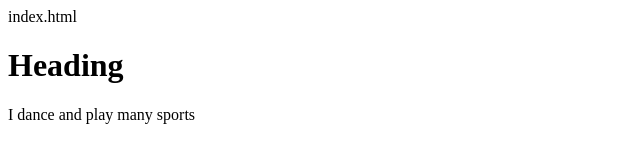
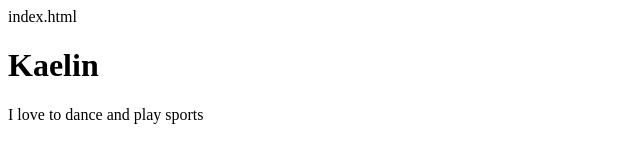
Before and after one commit to KaelinGraham/KaelinGraham.github.io, a plain HTML site: page index.html in a window 1280 px wide. Shown: the whole page, without its empty margins (0-640 px from the left). Drawn offline with Linux system fonts and the light colour scheme.

Commit message:
First Webpage

```diff
--- a/index.html
+++ b/index.html
@@ -5,7 +5,7 @@ index.html
         <title>My personal webpage!</title>
       </head>
       <body>
-        <h1>Heading</h1>
-        <p>I dance and play many sports</p>
+        <h1>Kaelin</h1>
+        <p>I love to dance and play sports</p>
       </body>
     </html>
```
